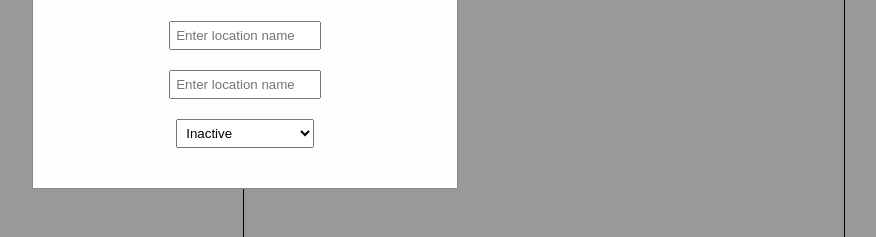
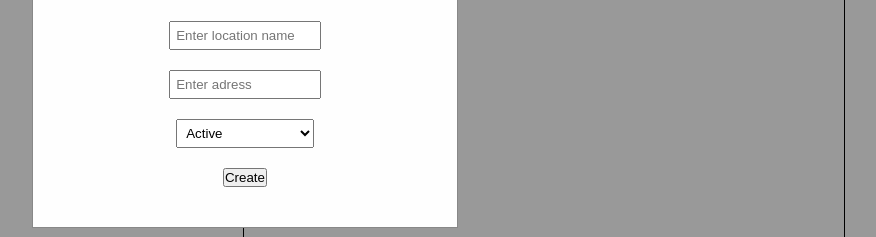
Before and after one commit to mohitshende/Assesment, a React (Vite) app: page / in a window 1280 px wide. Both pictures are taken after typing "Sample" into the empty fields and a click on the button "Add Location". Shown: the part 261-498 px from the top of the page, without its empty margins (395-1271 px from the left). Built offline with nearby package versions, Linux system fonts and the light colour scheme; no server answers.

Commit message:
Started working on LocationDetailsCard

```diff
--- /dev/null
+++ b/src/GraphQL/Mutations.ts
@@ -0,0 +1,9 @@
+import { gql } from "@apollo/client";
+
+export const CREATE_LOCATION = gql`
+  mutation LocationCreate($requestBody: LocationWriteInput!, $tenant: String!) {
+    locationCreate(requestBody: $requestBody, tenant: $tenant) {
+      resourceID
+    }
+  }
+`;
--- a/src/GraphQL/Queries.ts
+++ b/src/GraphQL/Queries.ts
@@ -15,3 +15,27 @@ export const GET_LOCATIONS = gql`
     }
   }
 `;
+
+export const GET_LOCATION = gql`
+  query LocationRead($locationReadId: String!, $tenant: String!) {
+    locationRead(id: $locationReadId, tenant: $tenant) {
+      id
+      resource {
+        address
+        alias
+        description
+        id
+        managingOrganization
+        name
+        npi
+        partOf
+        status
+        tag
+        taxId
+        tenant
+        type
+        updatedAt
+      }
+    }
+  }
+`;
--- a/src/components/LocationDetailsCard.tsx
+++ b/src/components/LocationDetailsCard.tsx
@@ -1,5 +1,30 @@
+import { useEffect } from "react";
+import { GET_LOCATION } from "../GraphQL/Queries";
+import { useQuery } from "@apollo/client";
+
 const LocationDetailsCard = ({ locationId }: { locationId: string }) => {
-  return <div>{locationId}</div>;
+  const tenant = import.meta.env.VITE_TENANT;
+
+  const { loading, data, refetch, networkStatus } = useQuery(GET_LOCATION, {
+    variables: { locationReadId: locationId, tenant },
+    notifyOnNetworkStatusChange: true,
+  });
+
+  // useEffect(() => {
+  //   if (data) {
+  //     setLocations(data.locationList.resources);
+  //   }
+  // }, [data]);
+  if (!locationId) {
+    return <div></div>;
+  }
+  if (loading) return <p>Loading...</p>;
+
+  return (
+    <div>
+      <div>{data.name}</div>
+    </div>
+  );
 };
 
 export default LocationDetailsCard;
--- a/src/components/LocationsList.tsx
+++ b/src/components/LocationsList.tsx
@@ -94,7 +94,11 @@ const LocationsList = ({
           </div>
         )}
       </div>
-      <Modal isModalOpen={isModalOpen} setIsModalOpen={setIsModalOpen} />
+      <Modal
+        isModalOpen={isModalOpen}
+        setIsModalOpen={setIsModalOpen}
+        refetchList={refetch}
+      />
     </div>
   );
 };
--- a/src/components/Modal.tsx
+++ b/src/components/Modal.tsx
@@ -1,17 +1,21 @@
-import { useState } from "react";
+import { useEffect, useState } from "react";
 import "../styles/Modal.css";
+import { useMutation } from "@apollo/client";
+import { CREATE_LOCATION } from "../GraphQL/Mutations";
 
 const Modal = ({
   isModalOpen,
   setIsModalOpen,
+  refetchList,
 }: {
   isModalOpen: boolean;
   setIsModalOpen: (arg: boolean) => void;
+  refetchList: () => void;
 }) => {
   const [payload, setPayload] = useState({
-    location: "",
+    name: "",
     address: "",
-    status: "Inactive",
+    status: "Active",
   });
 
   const handleChange = (e) => {
@@ -20,7 +24,26 @@ const Modal = ({
     setPayload({ ...payload, [e.target.name]: e.target.value });
   };
 
-  console.log(payload);
+  const [createLocation, { data, error, loading }] =
+    useMutation(CREATE_LOCATION);
+
+  useEffect(() => {
+    if (data?.locationCreate) {
+      setIsModalOpen(false);
+
+      refetchList();
+    }
+  }, [data]);
+
+  useEffect(() => {
+    if (!isModalOpen) {
+      setPayload({
+        name: "",
+        address: "",
+        status: "Active",
+      });
+    }
+  }, [isModalOpen]);
 
   return (
     <div
@@ -39,8 +62,9 @@ const Modal = ({
       >
         <div className="fields">
           <h2>Add new Location</h2>
+          {error?.message && <h5 style={{ color: "red" }}>Error!</h5>}
           <input
-            name="location"
+            name="name"
             type="text"
             placeholder="Enter location name"
             onChange={handleChange}
@@ -48,7 +72,7 @@ const Modal = ({
           <input
             name="address"
             type="text"
-            placeholder="Enter location name"
+            placeholder="Enter adress"
             onChange={handleChange}
           />
           <select
@@ -60,7 +84,19 @@ const Modal = ({
             <option value="Active">Active</option>
             <option value="Inactive">Inactive</option>
           </select>
-          {/* <button onClick={()=>} >Create</button> */}
+          <button
+            onClick={() => {
+              createLocation({
+                variables: {
+                  requestBody: payload,
+                  tenant: import.meta.env.VITE_TENANT,
+                },
+              });
+            }}
+            disabled={loading}
+          >
+            Create
+          </button>
         </div>
       </div>
     </div>
```
